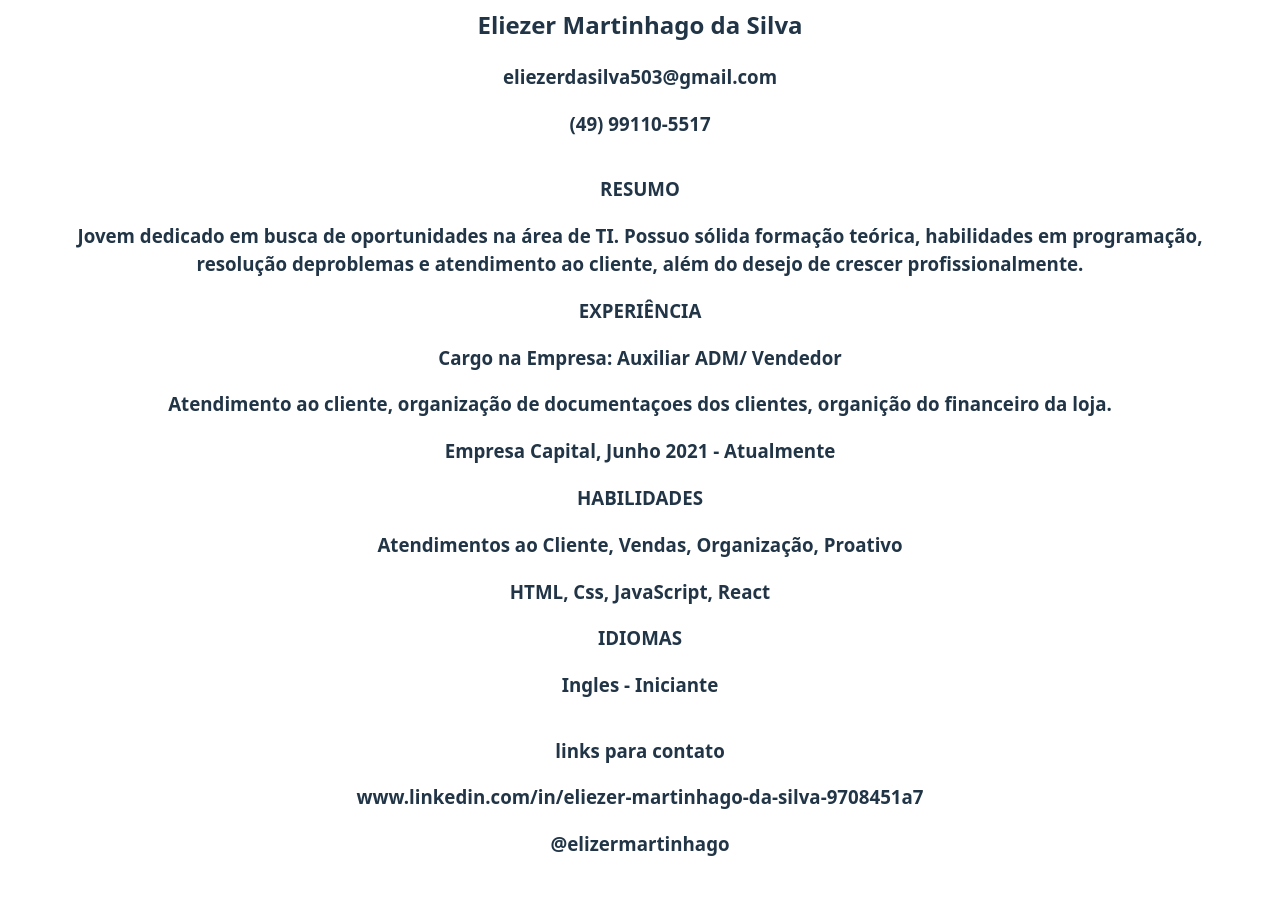
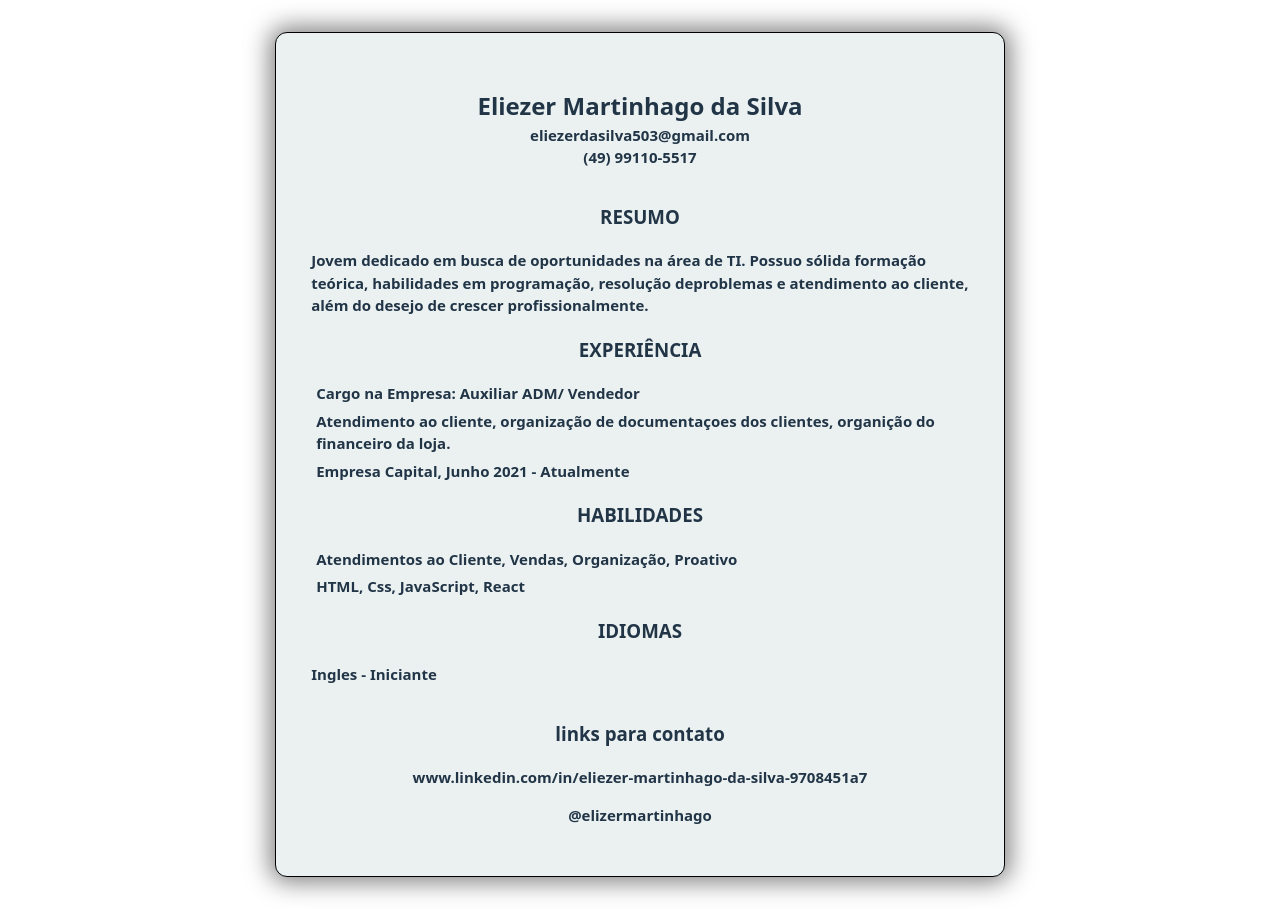
Before and after one commit to Eliezer335/projeto_react, a React (Vite) app: page / in a window 1280 px wide. Before the commit the page ends 877 px from the top, so only its background shows below. Built offline with nearby package versions, Linux system fonts and the light colour scheme.

Commit message:
💄 Style: estilizando o curriculo

```diff
--- a/src/componetes/Curriculo.css
+++ b/src/componetes/Curriculo.css
@@ -1,8 +1,62 @@
+
+.container_curriculo{
+    width: 60%;
+    background-color: rgb(235, 241, 241);
+    height: auto;
+    border: 1px solid black;
+    margin-left: auto;
+    margin-right: auto;
+    border-radius: 12px;
+    padding: 35px;
+    box-sizing: border-box;
+    box-shadow: 0px 0px 25px 5px rgba(0, 0, 0, 0.5);
+}
 .curriculo{
     width: 100%;
-    height: 100vh;
+    height: 100%;
     display: flex;
     flex-direction: column;
     align-items: center;
     justify-content: center;
 }
+
+/* .header{} */
+
+.headerTxt1{
+    margin-bottom: 0;
+}
+.headerTxt2{
+    margin: 0;
+    font-size: 15px;
+}
+.headerTxt3{
+    margin-top: 0;
+    font-size: 15px;
+}
+
+.resumoTxt{
+    text-align: left;
+    font-size: 15px;
+}
+
+.experieciaTxt{
+    margin: 5px;
+    font-size: 15px;
+    text-align: left;
+}
+
+.habilidadesTxt{
+    margin: 5px;
+    font-size: 15px;
+    text-align: left;
+}
+
+.idiomaTxt{
+    font-size: 15px;
+    text-align: left;
+}
+
+.linksTxt{
+    font-size: 15px;
+    text-align: center;
+}
```
